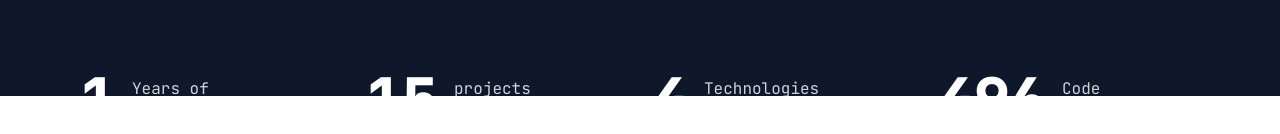
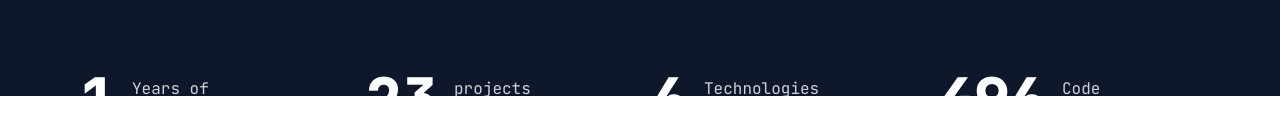
Before and after one commit to jubayer718/next-dev-portfolio, a Next.js app: page / in a window 1280 px wide. Shown: the part 704-838 px from the top of the page. Built offline with nearby package versions, Linux system fonts and the light colour scheme.

Commit message:
more info added

```diff
--- a/src/components/Stats.jsx
+++ b/src/components/Stats.jsx
@@ -7,11 +7,11 @@ const stats = [
     text:"Years of experience"
   },
   {
-    num: 15,
+    num: 23,
     text:"projects completed",
   },
   {
-    num: 4,
+    num: 6,
     text:"Technologies comfort"
   },
   {
```
